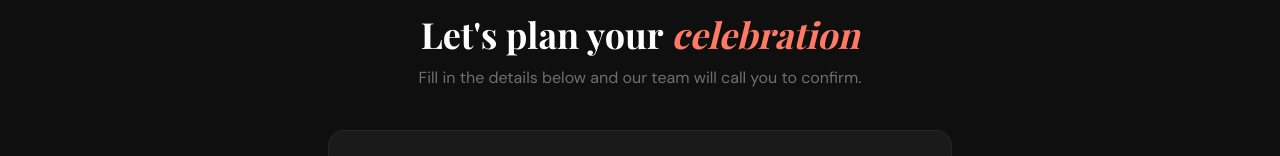
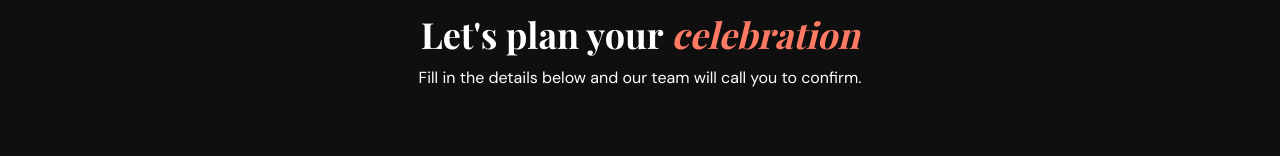
Before and after one commit to MrAlpha00/makeover, a Next.js app: page /booking in a window 1280 px wide. Shown: the part 140-296 px from the top of the page. Built offline with nearby package versions, Linux system fonts and the light colour scheme; no server answers; the database is empty; a web font is replaced by a local one.

Commit message:
feat: create booking page with server-side design data fetching and form integration

```diff
--- a/app/booking/page.js
+++ b/app/booking/page.js
@@ -15,19 +15,19 @@ export default async function BookingPage() {
   const { data: designs } = await supabase.from('designs').select('id, slug, title').order('title', { ascending: true });
 
   return (
-    <div className="min-h-screen bg-dark-900">
+    <div className="min-h-screen bg-light-primary dark:bg-dark-900">
       <Navbar />
       <WhatsAppButton />
       <div className="max-w-2xl mx-auto px-4 sm:px-6 pt-28 pb-20">
         <div className="text-center mb-10">
           <span className="badge mb-4">Book in 2 minutes</span>
-          <h1 className="font-display text-4xl font-bold text-white mb-3">
+          <h1 className="font-display text-4xl font-bold text-light-text-primary dark:text-white mb-3">
             Let's plan your <span className="italic text-coral-400">celebration</span>
           </h1>
-          <p className="text-white/40">Fill in the details below and our team will call you to confirm.</p>
+          <p className="text-light-text-secondary dark:text-white/40">Fill in the details below and our team will call you to confirm.</p>
         </div>
-        <div className="card-dark p-6 sm:p-8">
-          <Suspense fallback={<div className="text-white/30 text-sm">Loading form...</div>}>
+        <div className="card-light dark:card-dark p-6 sm:p-8">
+          <Suspense fallback={<div className="text-light-text-secondary dark:text-white/30 text-sm">Loading form...</div>}>
             <BookingForm designs={designs || []} />
           </Suspense>
         </div>
```
